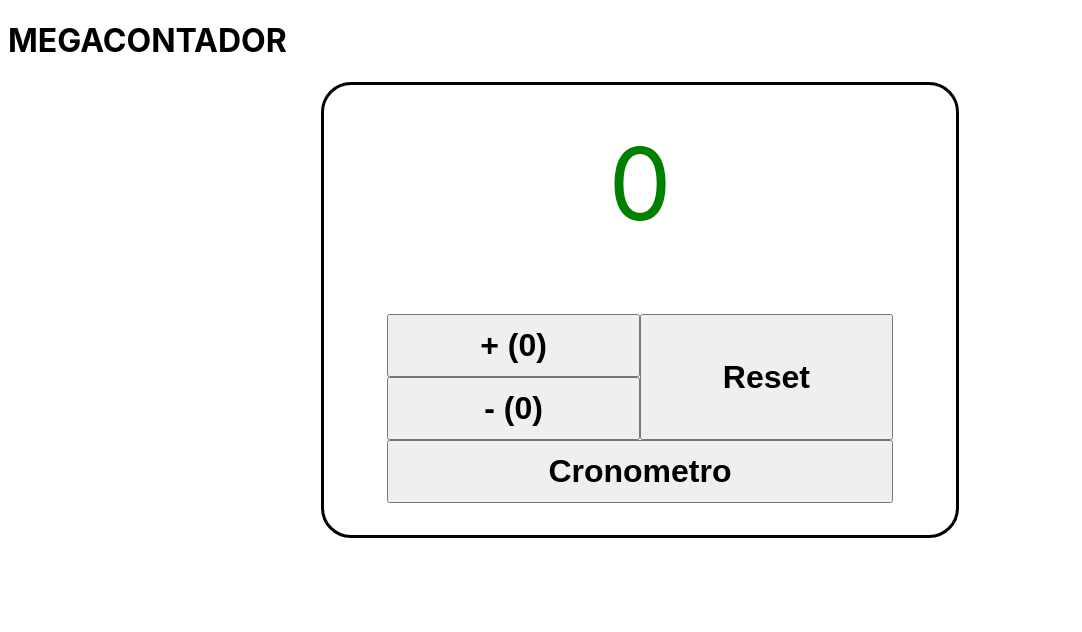
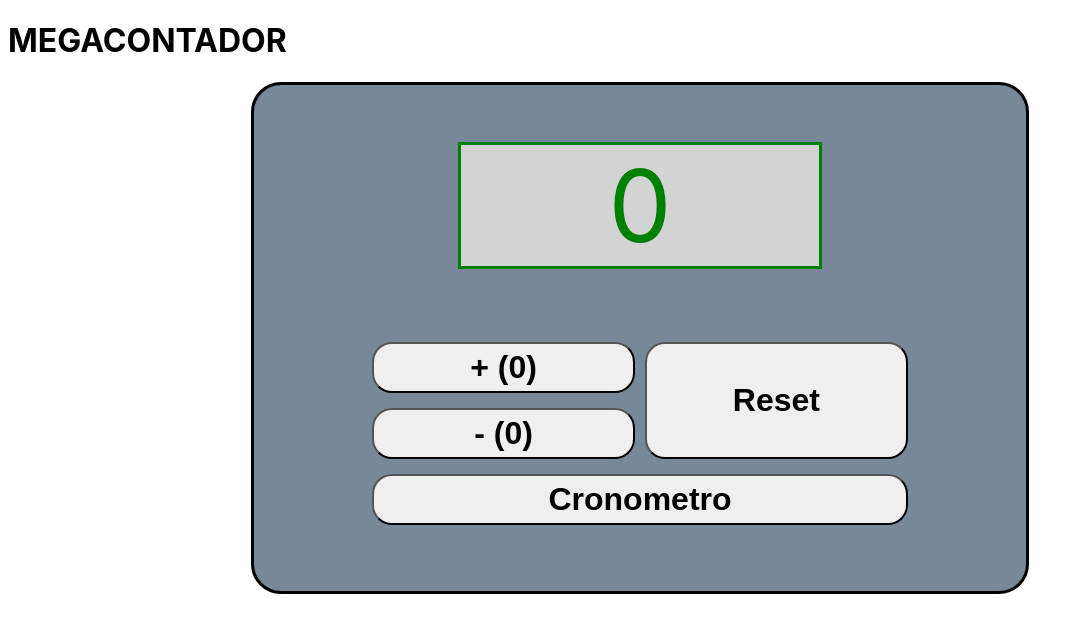
Before and after one commit to MiguelAngelAlvarezFernandez/megacontador, a React (Create React App) app: page / in a window 1280 px wide. Shown: the top 632 px of the page, without its empty margins (0-1082 px from the left). Built offline with nearby package versions, Linux system fonts and the light colour scheme.

Commit message:
Mejoras grid y estilos

```diff
--- a/src/App.module.css
+++ b/src/App.module.css
@@ -4,15 +4,25 @@
   text-align: center;
   border: solid;
   border-radius: 30px;
+  padding: 70px;
   display: grid;
   grid-template-rows: 7% 30% 14% 14% 14% 14% 7%;
   grid-template-columns: 10% 12% 28% 28% 12% 10%;
+  column-gap: 10px;
+  row-gap: 15px;
+  justify-content: center;
+  align-content: center;
   align-items: center;
+  background-color: lightslategray;
 }
 
 p {
   grid-row: 2/3;
   grid-column: 3/5;
+  font-size: 100px;
+  margin: 10px 0px;
+  border: solid;
+  background-color: lightgray;
 }
 
 .botonMas {
--- a/src/Components/Boton.module.css
+++ b/src/Components/Boton.module.css
@@ -3,4 +3,5 @@
     height: 100%;
     font-size: xx-large;
     font-weight: bold;
+    border-radius: 20px;
 }
```
